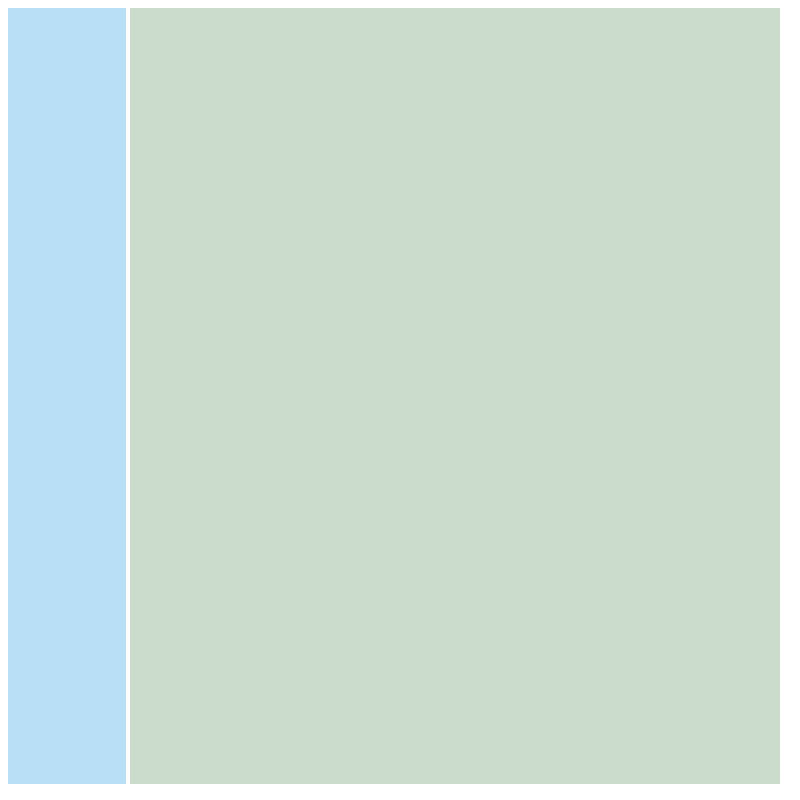
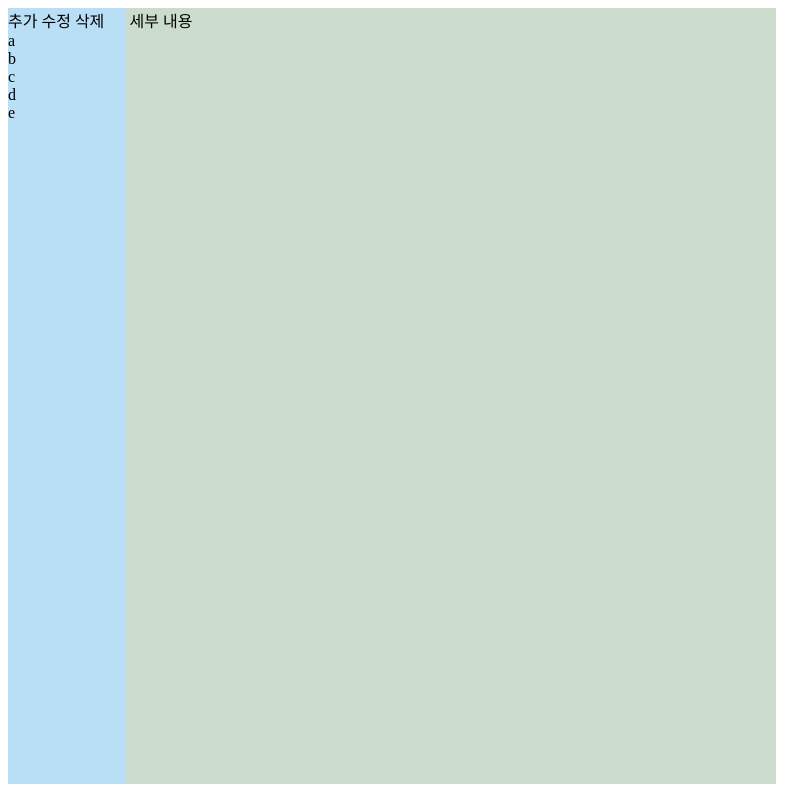
Before and after one commit to blakewoo/personal-secretary, an Electron app: page index.html in a window 800 px wide. Drawn offline with Linux system fonts and the light colour scheme.

Commit message:
add category & detail

```diff
--- a/css/style.css
+++ b/css/style.css
@@ -14,6 +14,7 @@ body{
     width: 15%;
     background-color: #b9dff6;
     display: inline-block;
+    float: left;
 }
 
 .right_container{
@@ -21,8 +22,13 @@ body{
     width: 83%;
     background-color: #cbdbcc;
     display: inline-block;
+    float: left;
 }
 
 .category_title{
     display: inline-block;
 }
+
+.category_label{
+    display: block;
+}
--- a/index.html
+++ b/index.html
@@ -6,17 +6,18 @@
     <title>Todo</title>
 </head>
 <body>
-<div class="left_container">
+<span class="left_container">
+    <div>추가 수정 삭제</div>
     <div class="todo_category">
-<!--        <label class="category_label">a</label>-->
-<!--        <label class="category_label">b</label>-->
-<!--        <label class="category_label">c</label>-->
-<!--        <label class="category_label">d</label>-->
-<!--        <label class="category_label">e</label>-->
+        <label class="category_label">a</label>
+        <label class="category_label">b</label>
+        <label class="category_label">c</label>
+        <label class="category_label">d</label>
+        <label class="category_label">e</label>
     </div>
-</div>
-<div class="right_container">
-
-</div>
+</span>
+<span class="right_container">
+    <div class="todo_detail"><img /><label> 세부 내용 </label></div>
+</span>
 </body>
 </html>
```
